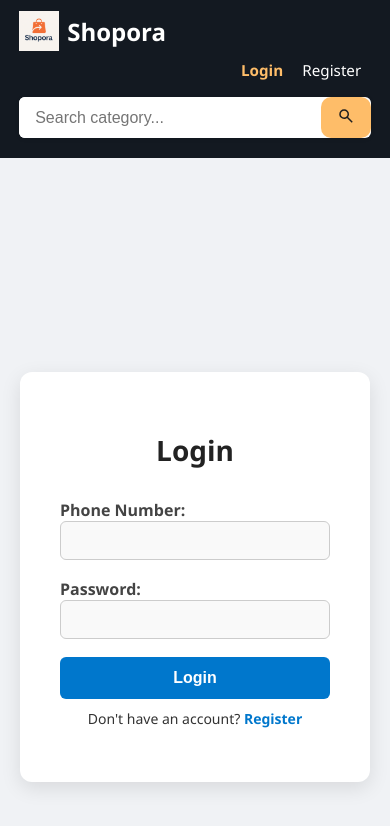
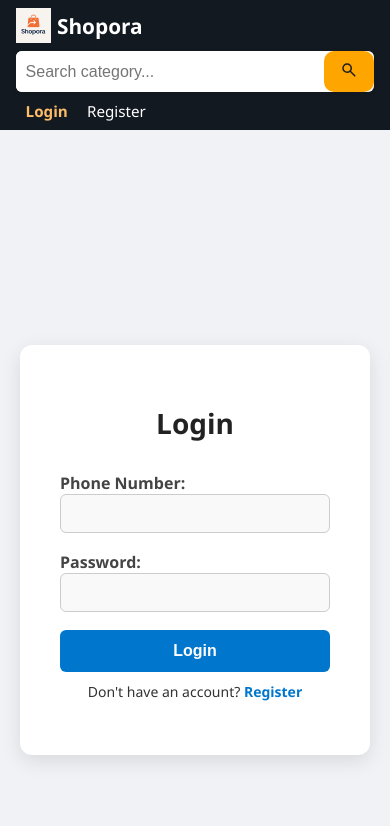
Before and after one commit to JYOTHSNAGALLA/ECOMMERCE_WEBSITE, a React (Create React App) app in the folder client/: page /#/login in a window 390 px wide. Shown: the top 826 px of the page. Built offline with nearby package versions, Linux system fonts and the light colour scheme.

Commit message:
Fix: update app css and navbar

```diff
--- a/client/src/App.css
+++ b/client/src/App.css
@@ -319,64 +319,99 @@ button {
   }
 }
 
-/* Mobile Styles */
-@media (max-width: 768px) {
+/* === MOBILE NAVBAR STYLING === */
+@media screen and (max-width: 768px) {
   .navbar {
     flex-direction: column;
-    align-items: flex-start;
+    align-items: stretch;
+    padding: 0.5rem 1rem;
   }
 
-  .navbar-left, .navbar-center, .navbar-right {
-    width: 100%;
+  .navbar-top {
+    display: flex;
     justify-content: space-between;
+    align-items: center;
   }
 
-  .navbar-center {
-    order: 3;
-    margin-top: 0.5rem 0;
+  .navbar-logo {
+    display: flex;
+    align-items: center;
   }
 
-  .navbar-right {
-    order: 2;
-    display: flex;
-    justify-content: flex-end;
-    width: 100%;
-    padding: 0.5rem 0;
+  .logo-img {
+    height: 35px;
+    margin-right: 6px;
   }
 
-  .hamburger {
-    display: block;
-  }
-
-  .mobile-menu {
-    width: 100%;
-    left: 0;
-    top: 100%;
-    border-radius: 0;
-    position: static;
-    box-shadow: none;
-  }
-
-.mobile-menu a,
-.mobile-menu span,
-.mobile-menu button {
-  color: white;
-  text-decoration: none;
-  font-size: 1.1rem;
-}
-
-  .mobile-menu.show {
-    display: flex;
-  }
-
-  .mobile-menu .nav-link {
-    padding: 0.7rem 0;
-    font-size: 1.1rem;
+  .logo-text {
+    font-size: 1.3rem;
+    font-weight: 600;
     color: white;
   }
 
-  .mobile-menu .nav-link:hover {
-    color: #febd69;
+  .navbar-icons {
+    display: flex;
+    align-items: center;
+    gap: 10px;
+  }
+
+  .hamburger-icon {
+    font-size: 24px;
+    cursor: pointer;
+    color: white;
+  }
+
+  .cart-icon-wrapper,
+  .user-avatar {
+    position: relative;
+    cursor: pointer;
+  }
+
+  .cart-badge {
+    position: absolute;
+    top: -8px;
+    right: -10px;
+    background-color: orange;
+    color: white;
+    font-size: 10px;
+    border-radius: 50%;
+    padding: 2px 6px;
+  }
+
+  .user-avatar {
+    background-color: orange;
+    color: black;
+    font-weight: bold;
+    border-radius: 50%;
+    padding: 5px 10px;
+  }
+
+  .navbar-search {
+    margin-top: 0.8rem;
+    width: 100%;
+  }
+
+  .search-input-wrapper {
+    display: flex;
+    align-items: center;
+    width: 100%;
+    border-radius: 10px;
+    overflow: hidden;
+    border: 1px solid #ccc;
+  }
+
+  .search-input {
+    flex-grow: 1;
+    padding: 0.6rem;
+    border: none;
+    outline: none;
+  }
+
+  .search-button {
+    padding: 0.6rem 1rem;
+    background-color: orange;
+    border: none;
+    cursor: pointer;
   }
 }
 
```
